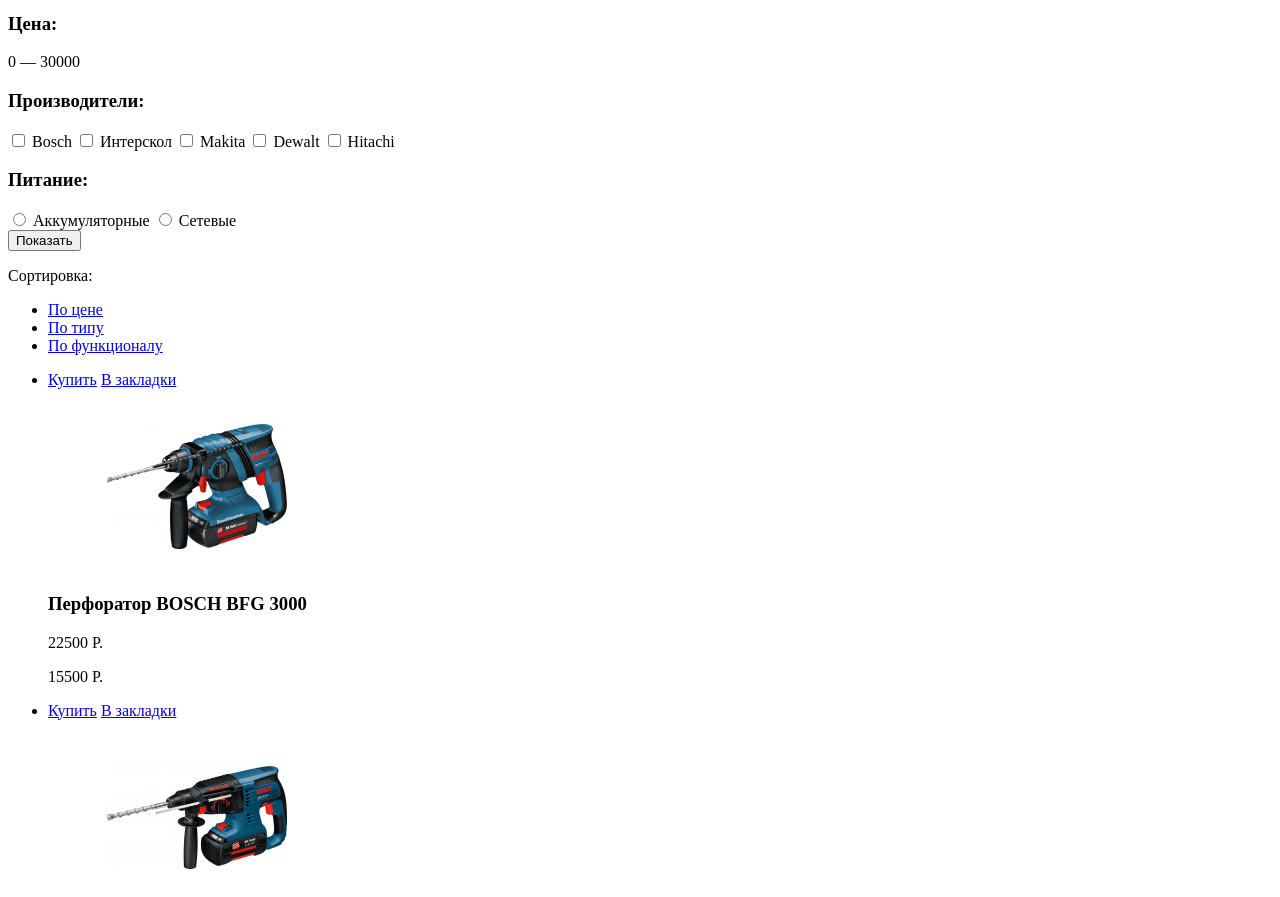
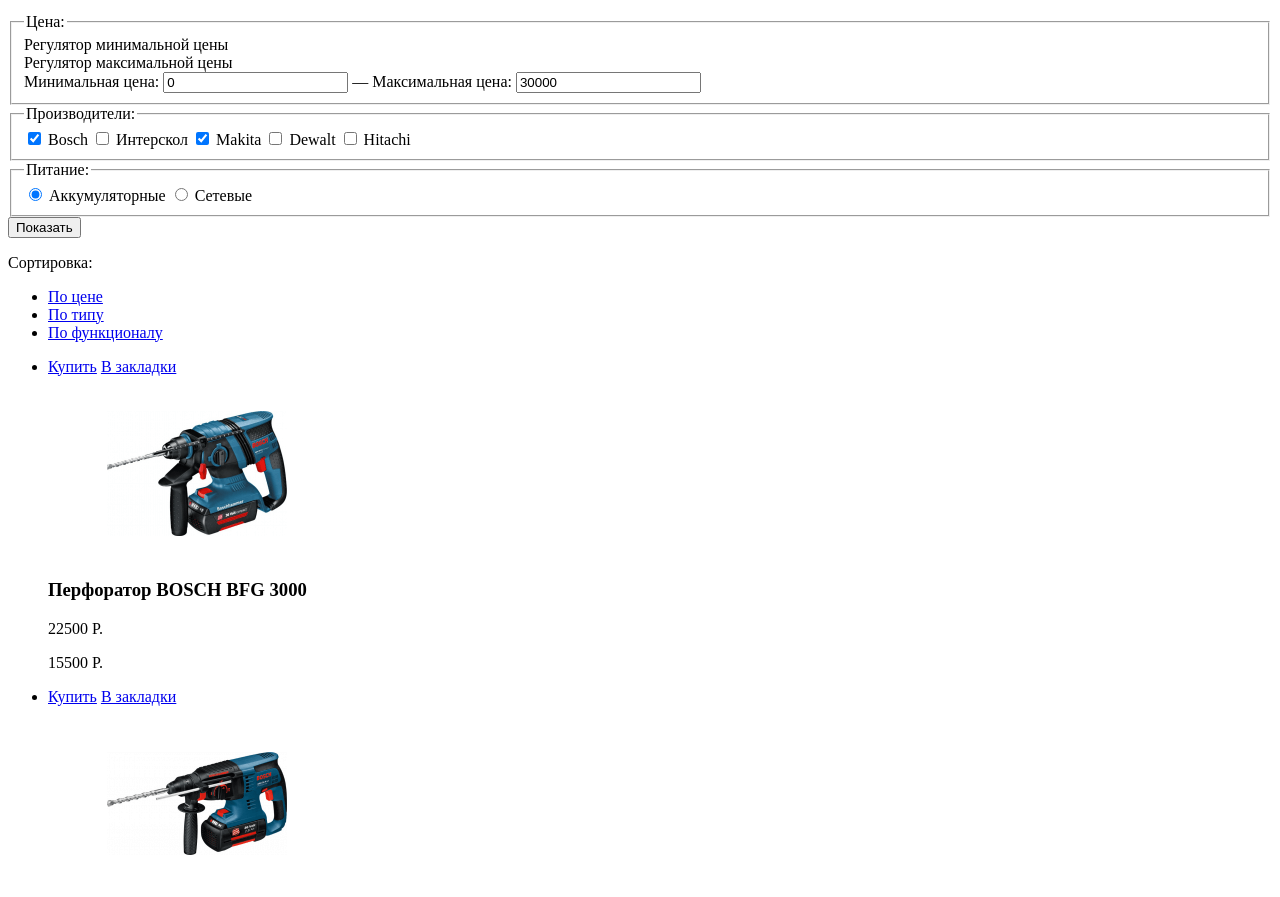
Before and after one commit to vladblkvs/19362-technomart, a plain HTML site: page catalog.html in a window 1280 px wide. Shown: the part 644-1541 px from the top of the page. Drawn offline with Linux system fonts and the light colour scheme.

Commit message:
Доработаны формы и улучшена доступность разметки

```diff
--- a/catalog.html
+++ b/catalog.html
@@ -11,7 +11,10 @@
     <section class="top-bar">
       <div class="container">
         <a class="logo" href="index.html"><img src="img/logo.svg" width="110" height="17" alt="Техномарт"></a>
-        <div class="search-form">Поиск:</div>
+        <form class="search-form" method="GET" action="https://echo.htmlacademy.ru">
+          <label class="visually-hidden" for="search">Поиск</label>
+          <input id="search" type="search" name="search" placeholder="Поиск:">
+        </form>
         <ul class="top-user-menu">
           <li class="bookmarks"><a href="#">Закладки: <span>0</span></a></li>
           <li class="cart"><a href="#">Корзина: <span>10</span></a></li>
@@ -72,29 +75,35 @@
         <li><a href="#">Главная</a></li>
         <li><a href="#">Каталог</a></li>
         <li><a href="#">Инструмент</a></li>
-        <li><a>Перфораторы</a></li>
+        <li><a href="#">Перфораторы</a></li>
       </ul>
     </section>
 
     <section class="container main-catalog">
       <div class="section-header">
-        <h1>Перфораторы</h1>
+        <h1 class="page-title">Перфораторы</h1>
       </div>
       <div class="catalog-content">
-        <form class="catalog-filter" method="GET" action="">
+        <form class="catalog-filter" method="GET" action="https://echo.htmlacademy.ru">
           <p class="filter-header">Фильтр:</p>
           <div class="filters">
-            <div class="filter-price">
-              <h3 class="filter-title">Цена:</h3>
+            <fieldset class="filter-price">
+              <legend class="filter-title">Цена:</legend>
               <div class="price-control">
-                <span>0 — 30000</span>
+                <div class="price-ctrl1">Регулятор минимальной цены</div>
+                <div class="price-ctrl2">Регулятор максимальной цены</div>
               </div>
-            </div>
-            <div class="filter-manufacturer">
-              <h3 class="filter-title">Производители:</h3>
+              <label class="visually-hidden" for="min-price">Минимальная цена:</label>
+              <input class="price-input" id="min-price" name="min-price" type="number" value="0"><span> — </span>
+              <label class="visually-hidden" for="max-price">Максимальная цена:</label>
+              <input class="price-input" id="max-price" name="max-price" type="number" value="30000">
+            </fieldset>
+
+            <fieldset class="filter-manufacturer">
+              <legend class="filter-title">Производители:</legend>
               <div class="manufacturer-list">
                 <label class="filter-item-title" for="brand-bosch">
-                  <input type="checkbox" id="brand-bosch" name="manufacturer" value="Bosch">
+                  <input type="checkbox" id="brand-bosch" name="manufacturer" value="Bosch" checked>
                   <span>Bosch</span>
                 </label>
                 <label class="filter-item-title" for="brand-interskol">
@@ -102,7 +111,7 @@
                   <span>Интерскол</span>
                 </label>
                 <label class="filter-item-title" for="brand-makita">
-                  <input type="checkbox" id="brand-makita" name="manufacturer" value="Makita">
+                  <input type="checkbox" id="brand-makita" name="manufacturer" value="Makita" checked>
                   <span>Makita</span>
                 </label>
                 <label class="filter-item-title" for="brand-dewalt">
@@ -114,12 +123,13 @@
                   <span>Hitachi</span>
                 </label>
               </div>
-            </div>
-            <div class="filter-power">
-              <h3 class="filter-title">Питание:</h3>
+            </fieldset>
+
+            <fieldset class="filter-power">
+              <legend class="filter-title">Питание:</legend>
               <div class="power-type-list">
                 <label class="filter-item-title">
-                  <input type="radio" name="power-type" value="Battery">
+                  <input type="radio" name="power-type" value="Battery" checked>
                   <span>Аккумуляторные</span>
                 </label>
                 <label class="filter-item-title">
@@ -127,7 +137,7 @@
                   <span>Сетевые</span>
                 </label>
               </div>
-            </div>
+            </fieldset>
             <button class="submit-filter" type="submit">Показать</button>
           </div>
         </form>
@@ -150,7 +160,9 @@
                 <a class="buy" href="#">Купить</a>
                 <a class="bookmark" href="#">В закладки</a>
               </div>
+              <a href="#">
                 <figure class="catalog-item-img"><img src="img/bfg3000.png" width="218" alt="Перфоратор BOSCH BFG 3000"></figure>
+              </a>
               <h3 class="catalog-item-title">Перфоратор BOSCH BFG 3000</h3>
               <p class="old-price">
                 22500 Р.
@@ -164,7 +176,9 @@
                 <a class="buy" href="#">Купить</a>
                 <a class="bookmark" href="#">В закладки</a>
               </div>
+              <a href="#">
                 <figure class="catalog-item-img"><img src="img/bfg6000.png" width="218" alt="Перфоратор BOSCH BFG 6000"></figure>
+              </a>
               <h3 class="catalog-item-title">Перфоратор BOSCH BFG 6000</h3>
               <p class="old-price">
                 30500 Р.
@@ -178,7 +192,9 @@
                 <a class="buy" href="#">Купить</a>
                 <a class="bookmark" href="#">В закладки</a>
               </div>
+              <a href="#">
                 <figure class="catalog-item-img"><img src="img/bfg2000.png" width="218" alt="Перфоратор BOSCH BFG 2000"></figure>
+              </a>
               <h3 class="catalog-item-title">Перфоратор BOSCH BFG 2000</h3>
               <p class="new-price">
                 12500 Р.
@@ -189,7 +205,9 @@
                 <a class="buy" href="#">Купить</a>
                 <a class="bookmark" href="#">В закладки</a>
               </div>
+              <a href="#">
                 <figure class="catalog-item-img"><img src="img/bfg3000.png" width="218" alt="Перфоратор BOSCH BFG 3000"></figure>
+              </a>
               <h3 class="catalog-item-title">Перфоратор BOSCH BFG 3000</h3>
               <p class="old-price">
                 22500 Р.
@@ -203,7 +221,9 @@
                 <a class="buy" href="#">Купить</a>
                 <a class="bookmark" href="#">В закладки</a>
               </div>
+              <a href="#">
                 <figure class="catalog-item-img"><img src="img/bfg6000.png" width="218" alt="Перфоратор BOSCH BFG 6000"></figure>
+              </a>
               <h3 class="catalog-item-title">Перфоратор BOSCH BFG 6000</h3>
               <p class="old-price">
                 30500 Р.
@@ -217,7 +237,9 @@
                 <a class="buy" href="#">Купить</a>
                 <a class="bookmark" href="#">В закладки</a>
               </div>
+              <a href="#">
                 <figure class="catalog-item-img"><img src="img/bfg2000.png" width="218" alt="Перфоратор BOSCH BFG 2000"></figure>
+              </a>
               <h3 class="catalog-item-title">Перфоратор BOSCH BFG 2000</h3>
               <p class="new-price">
                 12500 Р.
@@ -228,7 +250,9 @@
                 <a class="buy" href="#">Купить</a>
                 <a class="bookmark" href="#">В закладки</a>
               </div>
+              <a href="#">
                 <figure class="catalog-item-img"><img src="img/bfg3000.png" width="218" alt="Перфоратор BOSCH BFG 3000"></figure>
+              </a>
               <h3 class="catalog-item-title">Перфоратор BOSCH BFG 3000</h3>
               <p class="old-price">
                 22500 Р.
@@ -242,7 +266,9 @@
                 <a class="buy" href="#">Купить</a>
                 <a class="bookmark" href="#">В закладки</a>
               </div>
+              <a href="#">
                 <figure class="catalog-item-img"><img src="img/bfg6000.png" width="218" alt="Перфоратор BOSCH BFG 6000"></figure>
+              </a>
               <h3 class="catalog-item-title">Перфоратор BOSCH BFG 6000</h3>
               <p class="old-price">
                 30500 Р.
@@ -256,7 +282,9 @@
                 <a class="buy" href="#">Купить</a>
                 <a class="bookmark" href="#">В закладки</a>
               </div>
+              <a href="#">
                 <figure class="catalog-item-img"><img src="img/bfg2000.png" width="218" alt="Перфоратор BOSCH BFG 2000"></figure>
+              </a>
               <h3 class="catalog-item-title">Перфоратор BOSCH BFG 2000</h3>
               <p class="new-price">
                 12500 Р.
```
Also changed, not shown: index.html (+22 -6 lines). Lines whose indentation alone changed are shown as unchanged.
